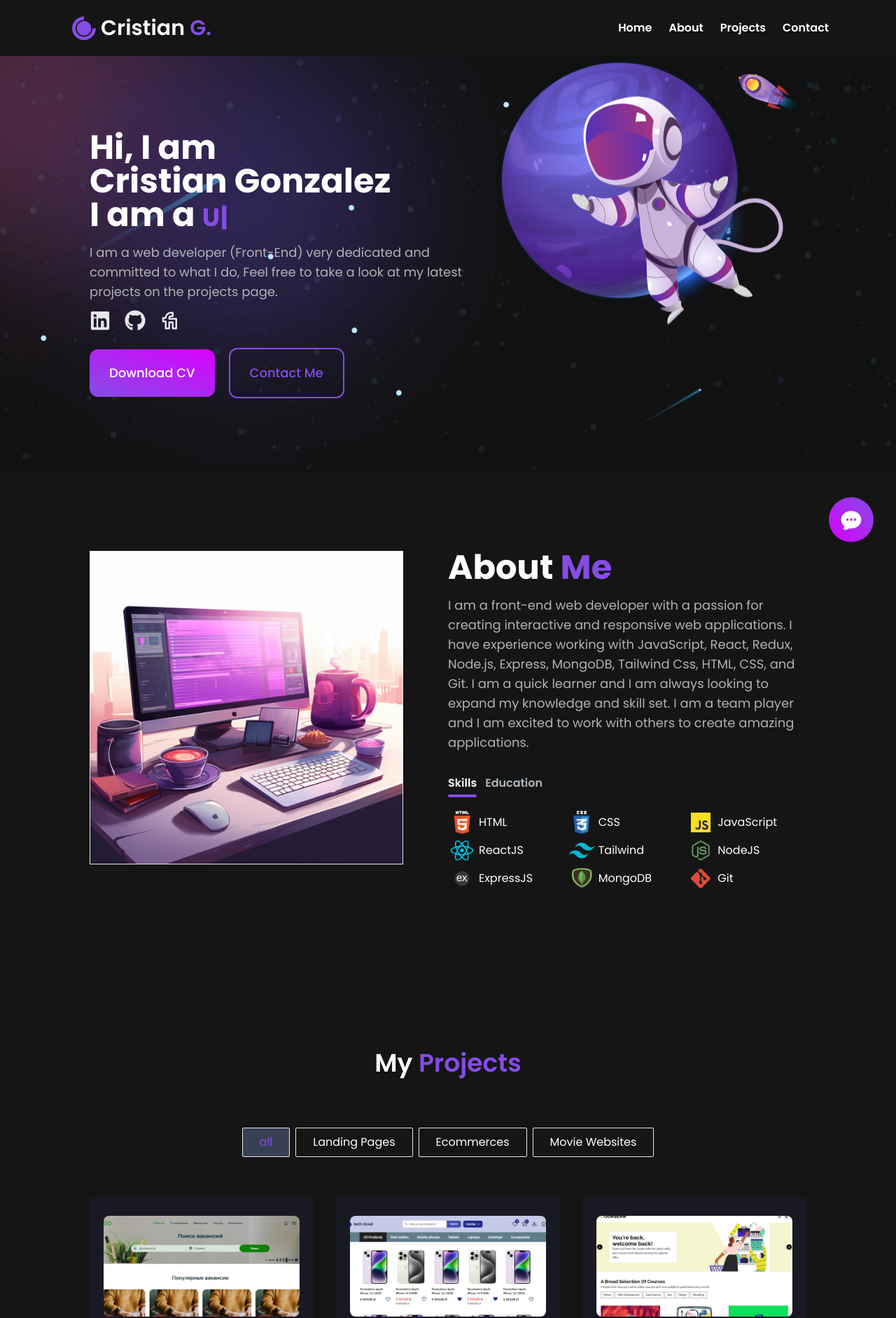
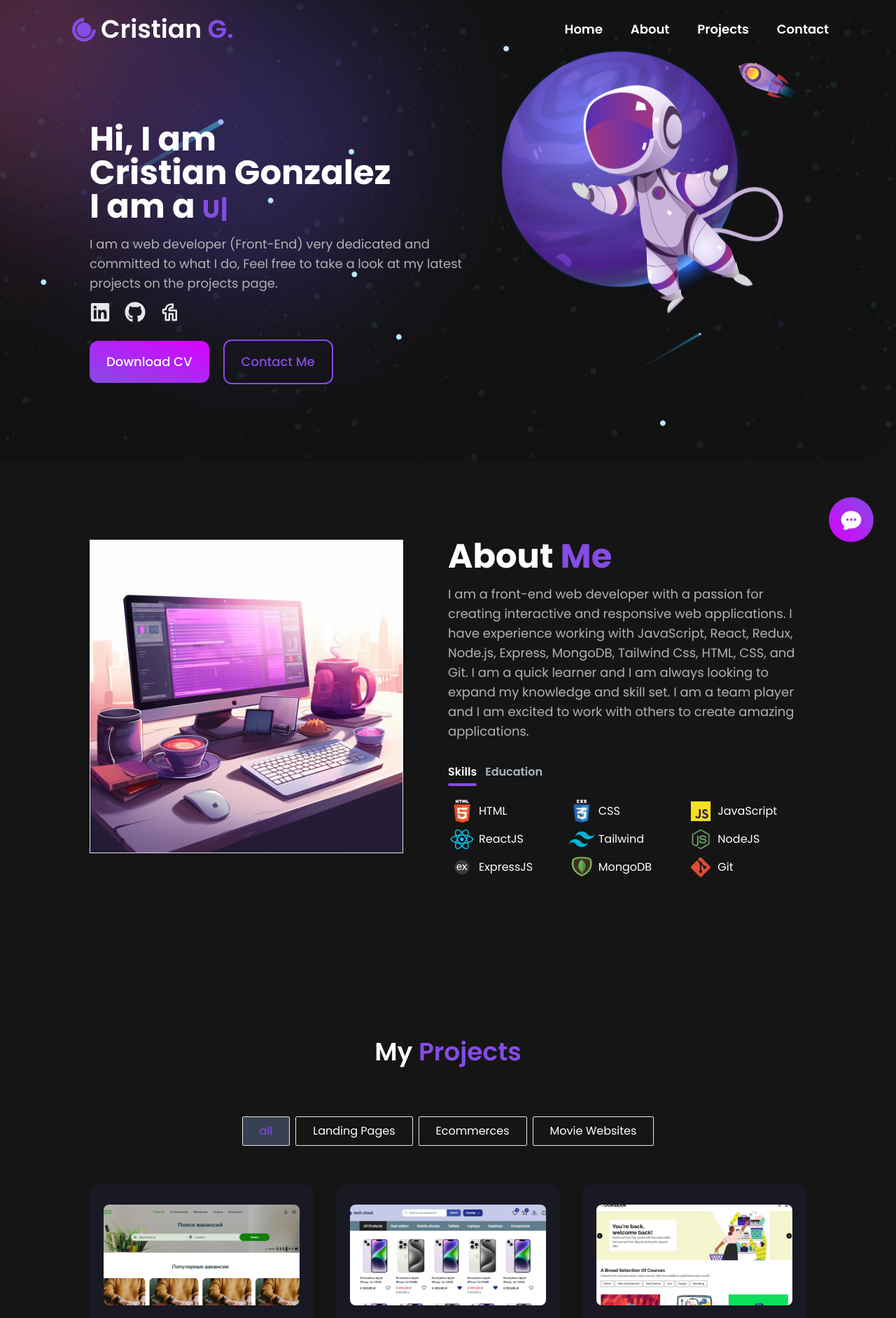
Before and after one commit to CristianG07/Portfolio, a React (Vite) app: page / in a window 1280 px wide. Shown: the top 1883 px of the page at 70% size. Built offline with nearby package versions, Linux system fonts and the light colour scheme.

Commit message:
updated portfolio

```diff
--- a/src/components/About/index.jsx
+++ b/src/components/About/index.jsx
@@ -19,7 +19,7 @@ export const About = () => {
         <div className="mb-16 mt-10 lg:m-0">
           <img className="border" src={imgAbout} alt="" />
         </div>
-        <div className="max-w-lg">
+        <div className="max-w-full lg:max-w-lg mx-auto">
           <h4 className="text-2xl md:text-5xl text-white font-bold mb-4">
             About <span className="text-primary">Me</span>
           </h4>
--- a/src/components/Hero/index.jsx
+++ b/src/components/Hero/index.jsx
@@ -7,7 +7,7 @@ import { social_media } from "../../data";
 export const Hero = () => {
   return (
     <section className="bg-hero-bg" id="home">
-      <div className="w-[80%] mx-auto py-24">
+      <div className="w-[80%] mx-auto pt-40 pb-24">
         <div className="flex flex-col-reverse gap-5 items-center lg:flex-row lg:justify-between">
           <div>
             <h1 className="text-2xl md:text-5xl text-white font-bold mb-4">
@@ -48,7 +48,7 @@ export const Hero = () => {
                 Download CV
               </a>
               <Link
-                className="border-2 border-primary rounded-xl text-primary px-4 py-4 sm:px-5 md:px-7 md:py-5 hover:scale-105 duration-500"
+                className="btn_primary border-2 border-primary rounded-xl text-primary hover:scale-105 bg-none duration-500"
                 to="contact"
               >
                 Contact Me
--- a/src/components/Navbar/index.jsx
+++ b/src/components/Navbar/index.jsx
@@ -1,4 +1,4 @@
-import { useState } from "react";
+import { useEffect, useState } from "react";
 
 // icons
 import { DiCssdeck } from "react-icons/di";
@@ -11,16 +11,23 @@ import { Link } from "react-scroll";
 
 export const Navbar = () => {
   const [IsOpen, setIsOpen] = useState(false)
+  const [isActiveScroll, setActiveScroll] = useState(false)
+
+  useEffect(() => {
+    window.addEventListener('scroll', () => {
+      window.scrollY > 0 ? setActiveScroll(true) : setActiveScroll(false)
+    })
+  }, [])
 
   return (
-    <header className="flex justify-center sticky top-0 left-0 z-10 h-20 bg-[#151515] text-white">
+    <header className={`${isActiveScroll ? 'bg-bg h-20' : 'bg-transparent h-[5.3rem]'} flex justify-center fixed w-full top-0 left-0 z-10 text-white transition-all duration-700`}>
       <nav className="flex justify-between items-center w-[85%]">
         <div className="flex">
           <Link to="home" className="flex items-center justify-center">
-            <DiCssdeck size="3rem" color="#854CE6" /> <h6 className="text-3xl font-semibold">Cristian <span className="text-primary">G.</span></h6>
+            <DiCssdeck size="3rem" color="#854CE6" /> <h6 className="text-4xl font-semibold">Cristian <span className="text-primary">G.</span></h6>
           </Link>
         </div>
-        <ul className="md:flex hidden items-center gap-6 font-semibold">
+        <ul className="md:flex hidden items-center gap-5 lg:gap-10 text-lg font-semibold">
           {menuLinks.map((link) => (
             <li key={link.name}>
               <Link to={link.link} className="hover:text-primary transition duration-700 ease-in-out">{link.name}</Link>
--- a/src/data/index.jsx
+++ b/src/data/index.jsx
@@ -117,25 +117,25 @@ export const projectsData = [
     id: "10",
     image: p10,
     name: "Vacancies",
-    stack: ["React", "Tailwind"],
+    stack: ["React", "Redux", "Tailwind"],
     github_link: "https://github.com/CristianG07/Tech-Cloud",
-    live_link: "http://tech-cloud-ten.vercel.app",
+    live_link: "https://vacancies-front-end.vercel.app/",
     category: "Ecommerces",
   },
   {
     id: "9",
     image: p9,
     name: "Tech-Cloud",
-    stack: ["React", "Tailwind"],
+    stack: ["React", "Redux", "Tailwind"],
     github_link: "https://github.com/CristianG07/Tech-Cloud",
-    live_link: "http://tech-cloud-ten.vercel.app",
+    live_link: "https://tech-cloud-frontend.vercel.app",
     category: "Ecommerces",
   },
   {
     id: "8",
     image: p8,
     name: "Coursean",
-    stack: ["React", "Tailwind"],
+    stack: ["React", "Redux", "Tailwind"],
     github_link: "https://github.com/CristianG07/Coursean-Curses-Online-FrontEnd",
     live_link: "https://coursean.vercel.app/",
     category: "Ecommerces",
--- a/src/index.css
+++ b/src/index.css
@@ -34,9 +34,6 @@
     @apply text-white border-white border-4 rounded-full duration-700 ease-in-out hover:bg-purple-500 p-3 inline-block
   }
   .btn_primary {
-    @apply bg-gradient-to-bl from-button2 to-button px-4 py-4 sm:px-5 md:px-7 md:py-5 rounded-xl text-white hover:scale-105 duration-500
-  }
-  .gradian_section {
-    @apply bg-[#151515]
+    @apply bg-gradient-to-bl from-button2 to-button px-4 py-4 sm:px-5 md:px-6 md:py-4 rounded-xl text-white hover:scale-105 duration-500
   }
 }
```
